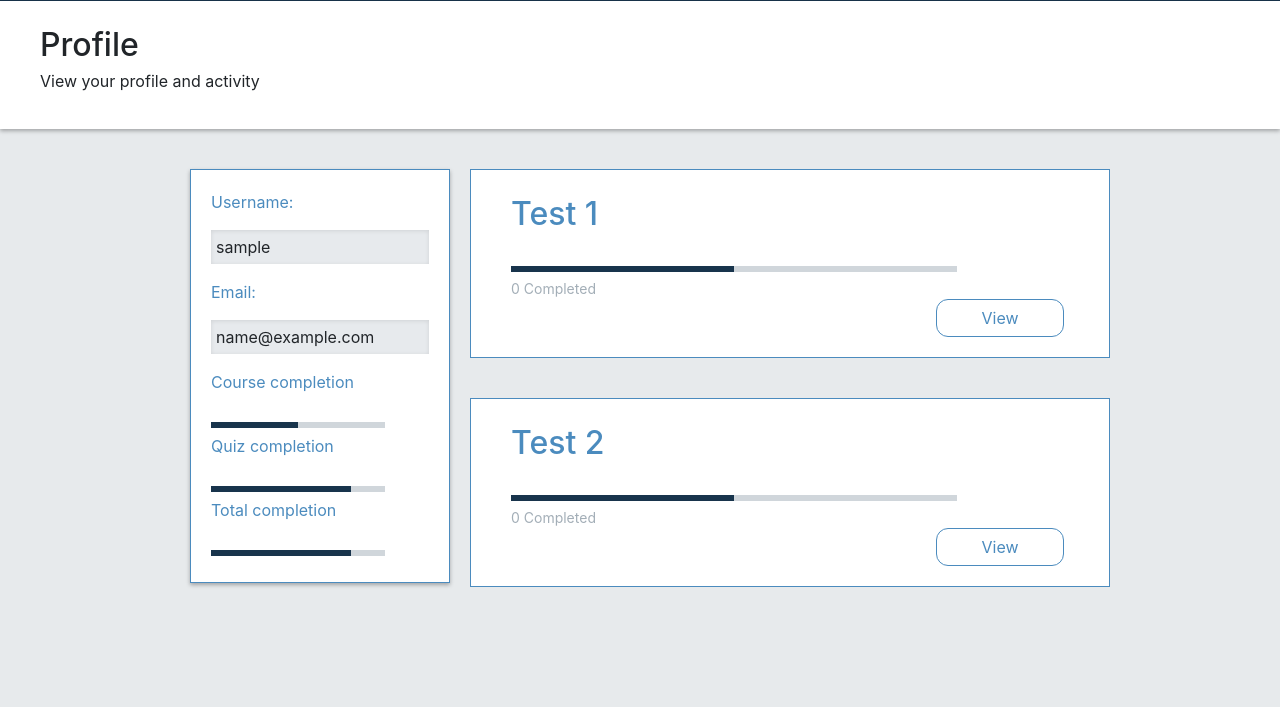
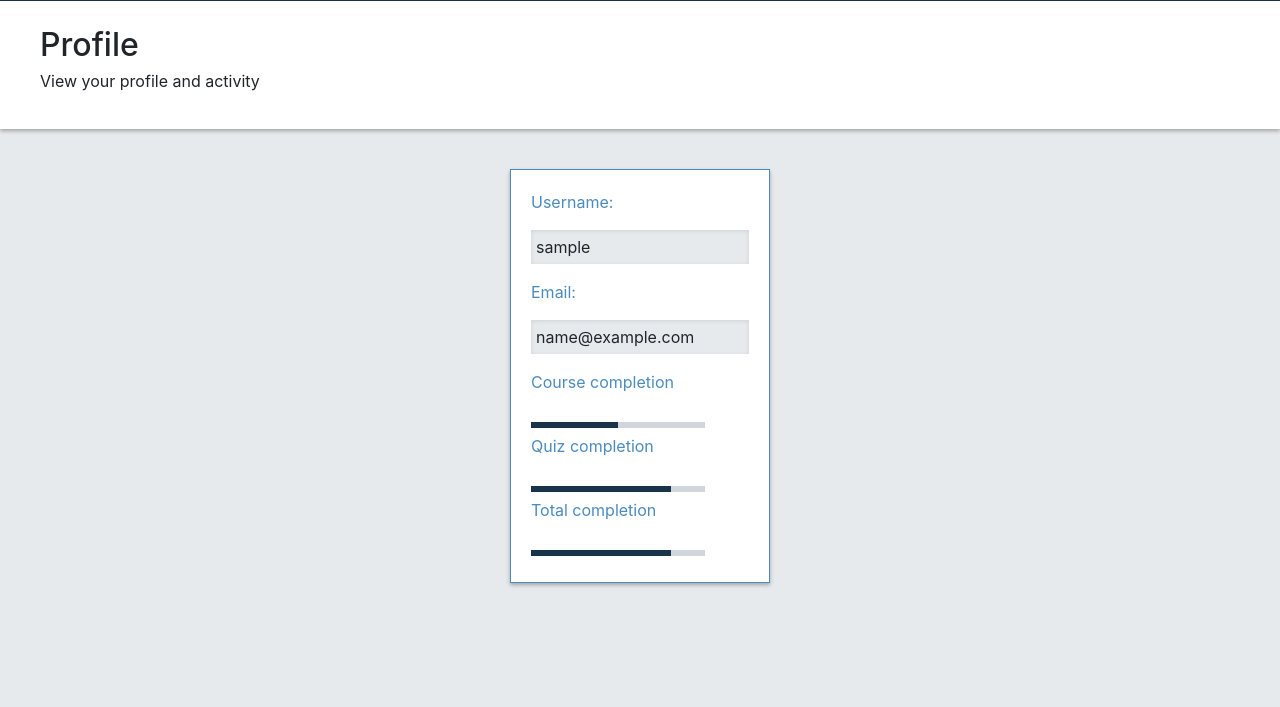
Before and after one commit to PythonPerfect/PythonPerfect, a Flask app: page /profile in a window 1280 px wide. Shown: the part 69-776 px from the top of the page. Run offline with Flask 2, Linux system fonts and the light colour scheme; the visitor is signed in with stand-in values (Sample User, id 1); data comes from the database, SQL or seed files in the repository; data that the repository does not hold is empty; some libraries are stand-ins or nearby versions.

Commit message:
fixed course list in profile page

```diff
--- a/app/routes.py
+++ b/app/routes.py
@@ -183,7 +183,7 @@ def view_content(content_id):
 def profile():
   form = AddCourseForm()
   all_courses = Course.query.all()
-  return render_template("profile.html", title="Profile", user=current_user, courses=["Test 1", "Test 2"],no_of_courses=len(all_courses))
+  return render_template("profile.html", title="Profile", user=current_user, courses=all_courses,no_of_courses=len(all_courses))
 
 @app.route("/quiz")
 @login_required
--- a/app/templates/profile.html
+++ b/app/templates/profile.html
@@ -48,7 +48,7 @@
 
             <li class="dash-course content-list-item">
               <div>
-                <p class="course-title py-blue">{{course}}</p>
+                <p class="course-title py-blue">{{course.title}}</p>
                 <progress class="course-progress" value=0.5 max=no_of_courses>32%</progress>
                 <p class="course-score">{{no_of_courses}} Completed</p>
                 <a
```
